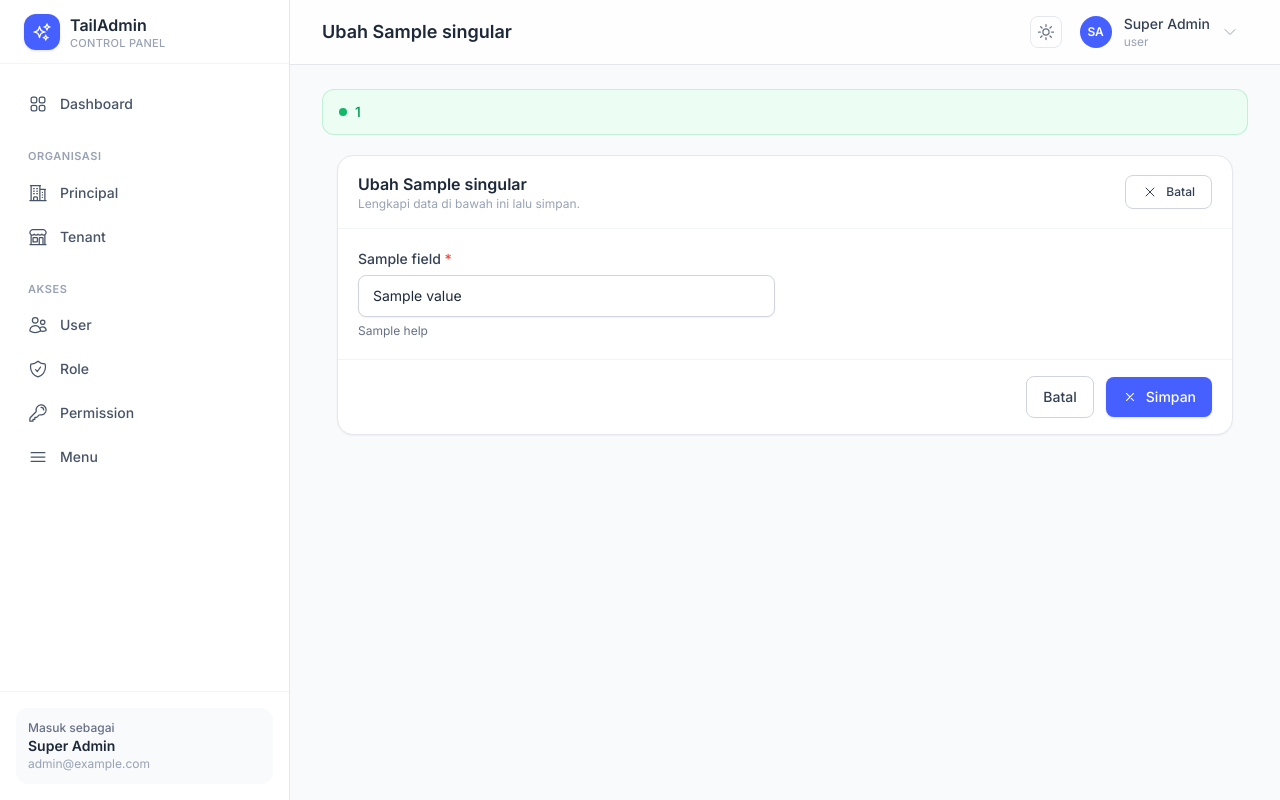
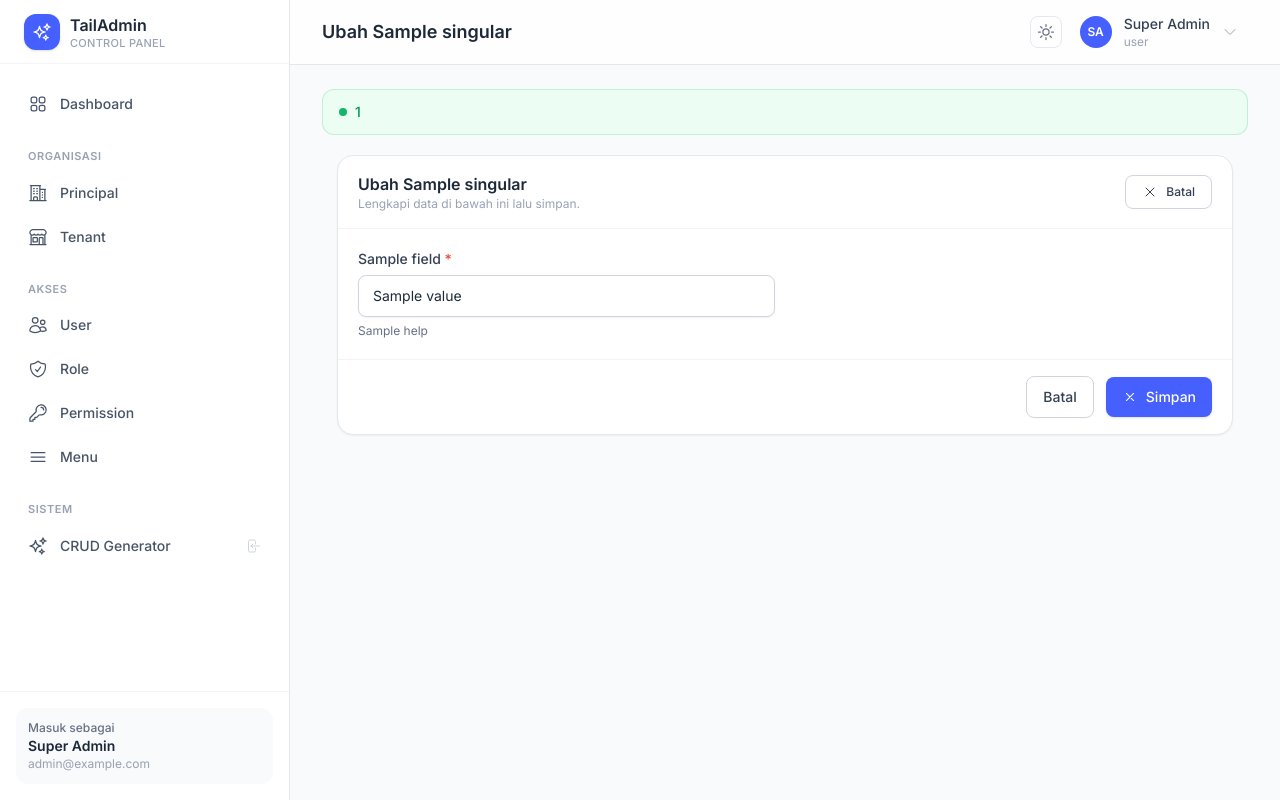
Before and after one commit to k0d0k/tailadmin-filament, a Laravel app: template resources/views/panel/form.blade.php in a window 1280 px wide. Run offline with Laravel 12, Linux system fonts and the light colour scheme; a user stored in the database is signed in; data comes from the database, SQL or seed files in the repository; tables that the repository leaves empty hold one stand-in row (values such as "Sample post"); the template is opened without the code that fills it: most values are stand-ins (such as "Sample title", 1, 10 or a date in 2020); style sheets or scripts are compiled from the project's sources; parts of the project's set-up code (start-up, migrations or seed data) failed here and were passed over; some libraries are stand-ins or nearby versions.

Commit message:
Add icon preview picker and CRUD Generator link to TailAdmin panel
- Icon field now renders a live SVG preview that updates on selection, and
  stored values are normalized so both plain and heroicon-o-* names match.
- Normalize the icon name at the Filament boundary so menu rows created from
  the TailAdmin panel no longer crash the /admin sidebar.
- Link the Filament CRUD Generator from the TailAdmin sidebar for users with
  the generate_crud permission.

```diff
--- a/app/Http/Controllers/Panel/ResourceController.php
+++ b/app/Http/Controllers/Panel/ResourceController.php
@@ -3,6 +3,7 @@
 namespace App\Http\Controllers\Panel;
 
 use App\Http\Controllers\Controller;
+use App\Support\Panel\IconLibrary;
 use App\Support\Panel\ResourceRegistry;
 use Illuminate\Contracts\View\View;
 use Illuminate\Database\Eloquent\Builder;
@@ -288,6 +289,10 @@ class ResourceController extends Controller
                 $value = collect($value ?? [])->map(fn ($item) => is_object($item) ? $item->getAttribute('name') : $item)->all();
             }
 
+            if ($field['type'] === 'icon') {
+                $value = IconLibrary::normalize($value);
+            }
+
             $field['value'] = $value;
             $field['required'] = in_array('required', $field['rules'] ?? [], true);
 
--- a/app/Support/Panel/IconLibrary.php
+++ b/app/Support/Panel/IconLibrary.php
@@ -31,7 +31,6 @@ class IconLibrary
         'cog-6-tooth' => '<path stroke-linecap="round" stroke-linejoin="round" d="M9.594 3.94c.09-.542.56-.94 1.11-.94h2.593c.55 0 1.02.398 1.11.94l.213 1.281c.063.374.313.686.645.87.074.04.147.083.22.127.324.196.72.257 1.075.124l1.217-.456a1.125 1.125 0 011.37.49l1.296 2.247a1.125 1.125 0 01-.26 1.431l-1.003.827c-.293.24-.438.613-.431.992a6.759 6.759 0 010 .255c-.007.378.138.75.43.99l1.005.828c.424.35.534.954.26 1.43l-1.298 2.247a1.125 1.125 0 01-1.369.491l-1.217-.456c-.355-.133-.75-.072-1.076.124a6.57 6.57 0 01-.22.128c-.331.183-.581.495-.644.869l-.213 1.28c-.09.543-.56.941-1.11.941h-2.594c-.55 0-1.02-.398-1.11-.94l-.213-1.281c-.062-.374-.312-.686-.644-.87a6.52 6.52 0 01-.22-.127c-.325-.196-.72-.257-1.076-.124l-1.217.456a1.125 1.125 0 01-1.369-.49l-1.297-2.247a1.125 1.125 0 01.26-1.431l1.004-.827c.292-.24.437-.613.43-.992a6.932 6.932 0 010-.255c.007-.378-.138-.75-.43-.99l-1.004-.828a1.125 1.125 0 01-.26-1.43l1.297-2.247a1.125 1.125 0 011.37-.491l1.216.456c.356.133.751.072 1.076-.124.072-.044.146-.087.22-.128.332-.183.582-.495.644-.869l.214-1.281z" /><path stroke-linecap="round" stroke-linejoin="round" d="M15 12a3 3 0 11-6 0 3 3 0 016 0z" />',
         'sparkles' => '<path stroke-linecap="round" stroke-linejoin="round" d="M9.813 15.904L9 18.75l-.813-2.846a4.5 4.5 0 00-3.09-3.09L2.25 12l2.846-.813a4.5 4.5 0 003.09-3.09L9 5.25l.813 2.846a4.5 4.5 0 003.09 3.09L15.75 12l-2.846.813a4.5 4.5 0 00-3.09 3.09zM18.259 8.715L18 9.75l-.259-1.035a3.375 3.375 0 00-2.455-2.456L14.25 6l1.036-.259a3.375 3.375 0 002.455-2.456L18 2.25l.259 1.035a3.375 3.375 0 002.456 2.456L21.75 6l-1.035.259a3.375 3.375 0 00-2.456 2.456zM16.894 20.567L16.5 21.75l-.394-1.183a2.25 2.25 0 00-1.423-1.423L13.5 18.75l1.183-.394a2.25 2.25 0 001.423-1.423l.394-1.183.394 1.183a2.25 2.25 0 001.423 1.423l1.183.394-1.183.394a2.25 2.25 0 00-1.423 1.423z" />',
         'chevron-down' => '<path stroke-linecap="round" stroke-linejoin="round" d="M19.5 8.25l-7.5 7.5-7.5-7.5" />',
-        'chevron-down-small' => '<path stroke-linecap="round" stroke-linejoin="round" d="M19.5 8.25l-7.5 7.5-7.5-7.5" />',
         'sun' => '<path stroke-linecap="round" stroke-linejoin="round" d="M12 3v2.25m6.364.386l-1.591 1.591M21 12h-2.25m-.386 6.364l-1.591-1.591M12 18.75V21m-4.773-4.227l-1.591 1.591M5.25 12H3m4.227-4.773L5.636 5.636M15.75 12a3.75 3.75 0 11-7.5 0 3.75 3.75 0 017.5 0z" />',
         'moon' => '<path stroke-linecap="round" stroke-linejoin="round" d="M21.752 15.002A9.718 9.718 0 0118 15.75c-5.385 0-9.75-4.365-9.75-9.75 0-1.33.266-2.597.748-3.752A9.753 9.753 0 003 11.25C3 16.635 7.365 21 12.75 21a9.753 9.753 0 009.002-5.998z" />',
         'plus' => '<path stroke-linecap="round" stroke-linejoin="round" d="M12 4.5v15m7.5-7.5h-15" />',
@@ -72,6 +71,32 @@ class IconLibrary
         return array_keys(self::PATHS);
     }
 
+    /**
+     * All icons keyed by their plain name, so the icon picker can swap the
+     * preview client side without a round trip.
+     *
+     * @return array<string, string>
+     */
+    public static function map(string $class = 'h-6 w-6'): array
+    {
+        $map = [];
+
+        foreach (array_keys(self::PATHS) as $key) {
+            $map[$key] = self::render($key, $class);
+        }
+
+        return $map;
+    }
+
+    /**
+     * Reduce any stored value (`heroicon-o-users`, `users`) to the plain key
+     * used by the picker. Returns null when there is nothing to show.
+     */
+    public static function normalize(?string $name): ?string
+    {
+        return filled($name) ? self::key($name) : null;
+    }
+
     protected static function key(?string $name): string
     {
         $name = (string) $name;
--- a/app/Support/Panel/ResourceRegistry.php
+++ b/app/Support/Panel/ResourceRegistry.php
@@ -278,7 +278,7 @@ class ResourceRegistry
             'fields' => [
                 self::text('label', 'Label', ['required', 'string', 'max:255'], 'half'),
                 self::select('parent_id', 'Menu Induk', fn ($resource) => self::menuParentOptions($resource), ['nullable', 'exists:menus,id'], 'half'),
-                self::select('icon', 'Ikon', fn () => array_combine(IconLibrary::keys(), IconLibrary::keys()), ['nullable', 'string'], 'half'),
+                self::icon('icon', 'Ikon', ['nullable', 'string'], 'half'),
                 self::number('sort', 'Urutan', ['nullable', 'integer', 'min:0'], 'half'),
                 self::text('url', 'URL Manual', ['nullable', 'string', 'max:255'], 'half'),
                 self::text('resource', 'Filament Resource', ['nullable', 'string', 'max:255'], 'half', [], 'Kelas resource Filament (opsional).'),
@@ -375,6 +375,20 @@ class ResourceRegistry
     }
 
     /**
+     * Icon picker with a live preview of the selected icon.
+     *
+     * @param  array<int, string>  $rules
+     * @return array<string, mixed>
+     */
+    protected static function icon(string $name, string $label, array $rules = [], string $col = 'half', ?string $help = null): array
+    {
+        return compact('name', 'label', 'rules', 'col', 'help') + [
+            'type' => 'icon',
+            'options' => fn (): array => array_combine(IconLibrary::keys(), IconLibrary::keys()),
+        ];
+    }
+
+    /**
      * @return array<string, mixed>
      */
     protected static function toggle(string $name, string $label, string $col = 'half', ?string $help = null): array
--- a/resources/js/app.js
+++ b/resources/js/app.js
@@ -208,11 +208,41 @@ function initRowActions() {
     });
 }
 
+/* --------------------------------------------------------------------------
+ * Icon picker preview
+ * ------------------------------------------------------------------------ */
+function initIconPickers() {
+    document.querySelectorAll('[data-icon-picker]').forEach((picker) => {
+        const select = picker.querySelector('[data-icon-select]');
+        const preview = picker.querySelector('[data-icon-preview]');
+        if (!select || !preview) {
+            return;
+        }
+
+        let icons = {};
+        try {
+            icons = JSON.parse(picker.querySelector('[data-icon-map]')?.textContent ?? '{}');
+        } catch (error) {
+            icons = {};
+        }
+
+        const render = () => {
+            const svg = icons[select.value];
+            preview.innerHTML = svg ?? icons['bars-3'] ?? '';
+            preview.classList.toggle('opacity-40', !svg);
+        };
+
+        select.addEventListener('change', render);
+        render();
+    });
+}
+
 document.addEventListener('DOMContentLoaded', () => {
     initTheme();
     initShell();
     initDataTables();
     initRowActions();
+    initIconPickers();
 });
 
 window.tailadminToast = toast;
--- a/resources/views/panel/form.blade.php
+++ b/resources/views/panel/form.blade.php
@@ -68,6 +68,22 @@
                                 @endforeach
                             </div>
 
+                        @elseif ($field['type'] === 'icon')
+                            @php($iconMap = $iconMap ?? \App\Support\Panel\IconLibrary::map())
+                            <div class="flex items-center gap-3" data-icon-picker>
+                                <span data-icon-preview
+                                      class="flex h-11 w-11 shrink-0 items-center justify-center rounded-xl border border-gray-200 bg-gray-50 text-gray-700 dark:border-gray-700 dark:bg-white/5 dark:text-gray-200">
+                                    {!! \App\Support\Panel\IconLibrary::render($field['value'] ?: 'bars-3', 'h-6 w-6') !!}
+                                </span>
+                                <select id="field-{{ $field['name'] }}" name="{{ $field['name'] }}" data-icon-select class="ta-select">
+                                    <option value="">— Pilih —</option>
+                                    @foreach ($field['options'] as $value => $label)
+                                        <option value="{{ $value }}" @selected((string) $field['value'] === (string) $value)>{{ $label }}</option>
+                                    @endforeach
+                                </select>
+                            </div>
+                            <script type="application/json" data-icon-map>@json($iconMap)</script>
+
                         @else
                             <input type="{{ $field['type'] === 'password' ? 'password' : $field['type'] }}"
                                    id="field-{{ $field['name'] }}"
--- a/resources/views/panel/partials/sidebar.blade.php
+++ b/resources/views/panel/partials/sidebar.blade.php
@@ -1,9 +1,13 @@
 @php
+    use App\Support\Acl;
     use App\Support\Panel\ResourceRegistry;
 
     $currentResource = request()->routeIs('panel.index') || request()->routeIs('panel.create') || request()->routeIs('panel.edit')
         ? request()->route('resource')
         : null;
+
+    $user = auth()->user();
+    $canGenerate = $user?->hasRole(Acl::SUPER_ADMIN_ROLE) || ($user?->checkPermissionTo('generate_crud') ?? false);
 
     $linkBase = 'group flex items-center gap-3 rounded-lg px-3 py-2.5 text-sm font-medium transition-colors';
     $linkIdle = 'text-gray-600 hover:bg-gray-50 hover:text-gray-900 dark:text-gray-400 dark:hover:bg-white/5 dark:hover:text-white';
@@ -54,6 +58,21 @@
                 </div>
             @endif
         @endforeach
+
+        @if ($canGenerate)
+            <div class="space-y-1">
+                <p class="px-3 pb-1 text-[11px] font-semibold tracking-wider text-gray-400 uppercase dark:text-gray-500">
+                    Sistem
+                </p>
+
+                <a href="{{ route('filament.admin.pages.crud-generator') }}" target="_blank" rel="noopener"
+                   class="{{ $linkBase }} {{ $linkIdle }}">
+                    <x-panel-icon name="sparkles" class="h-5 w-5" />
+                    CRUD Generator
+                    <x-panel-icon name="arrow-right-on-rectangle" class="ml-auto h-4 w-4 text-gray-300 transition group-hover:text-brand-500" />
+                </a>
+            </div>
+        @endif
     </nav>
 
     <div class="border-t border-gray-100 p-4 dark:border-gray-800">
```
Also changed, not shown: app/Support/MenuRegistry.php (+17 -1 lines).
